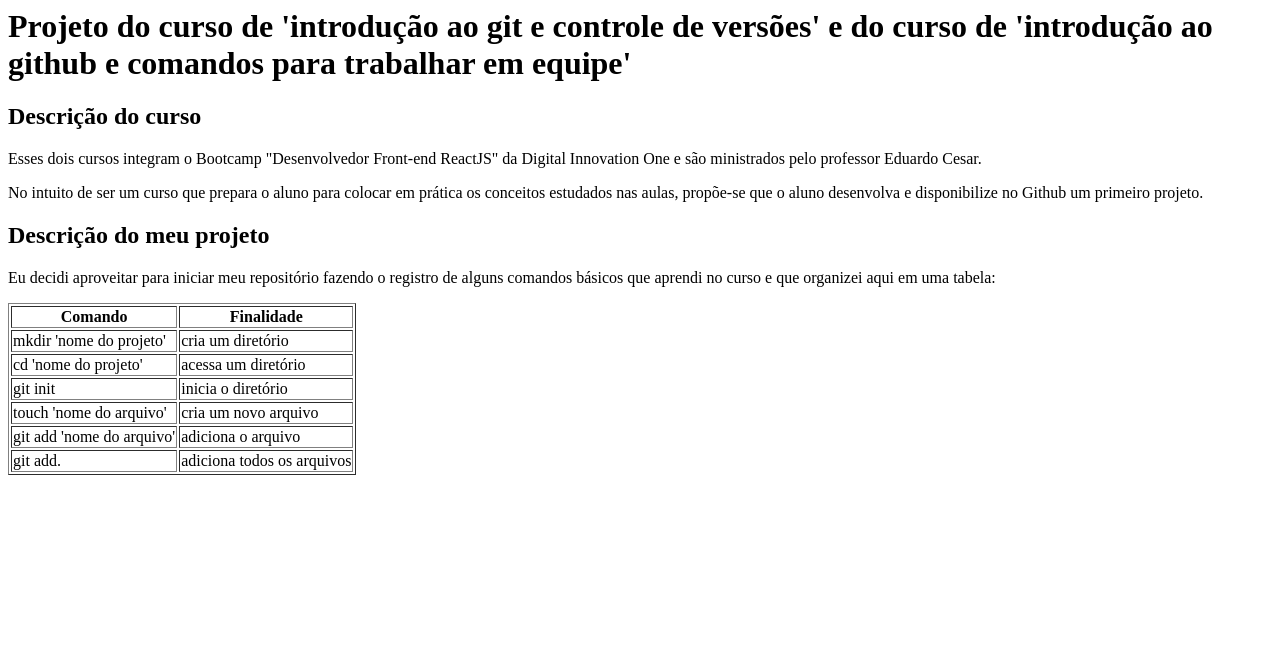
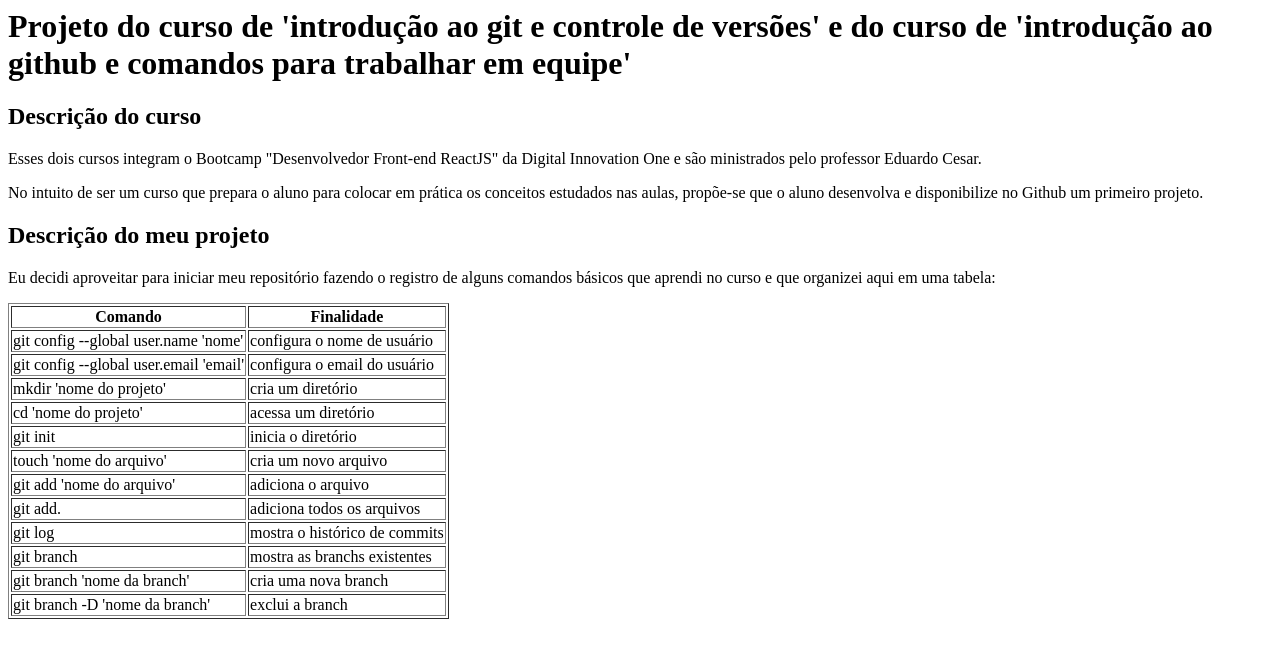
Before and after one commit to miriane-m/projeto-curso-git, a plain HTML site: page index.html in a window 1280 px wide. Drawn offline with Linux system fonts and the light colour scheme.

Commit message:
Adicionando ítens à tabela

```diff
--- a/index.html
+++ b/index.html
@@ -15,6 +15,14 @@
         <tr>
             <th>Comando</th>
             <th>Finalidade</th>
+        </tr>
+        <tr>
+            <td>git config --global user.name 'nome'</td>
+            <td>configura o nome de usuário</td>
+        </tr>
+        <tr>
+            <td>git config --global user.email 'email'</td>
+            <td>configura o email do usuário</td>
         </tr>
         <tr>
             <td>mkdir 'nome do projeto'</td>
@@ -40,6 +48,22 @@
             <td>git add.</td>
             <td>adiciona todos os arquivos</td>
         </tr>
+        <tr>
+            <td>git log</td>
+            <td>mostra o histórico de commits</td>
+        </tr>
+        <tr>
+            <td>git branch</td>
+            <td>mostra as branchs existentes</td>
+        </tr>
+        <tr>
+            <td>git branch 'nome da branch'</td>
+            <td>cria uma nova branch</td>
+        </tr>
+        <tr>
+            <td>git branch -D 'nome da branch'</td>
+            <td>exclui a branch</td>
+        </tr>
     </table>
 </body>
 </html>
```
